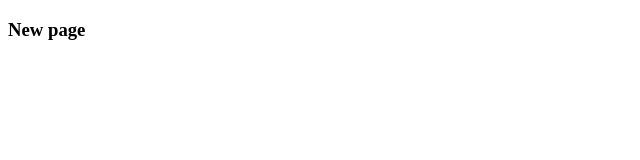
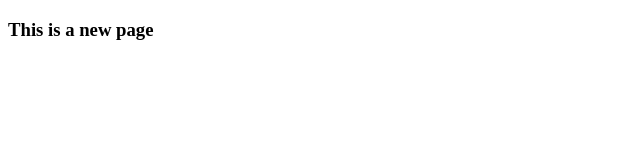
Before and after one commit to somik-nus/mywebsite, a plain HTML site: page images/page.html in a window 1280 px wide. Shown: the full height of the page, 0-640 px from the left. Drawn offline with Linux system fonts and the light colour scheme.

Commit message:
Forth commit

```diff
--- a/images/page.html
+++ b/images/page.html
@@ -7,6 +7,6 @@
     <title>Document</title>
 </head>
 <body>
-    <h3>New page</h3>
+    <h3>This is a new page</h3>
 </body>
 </html>
```
